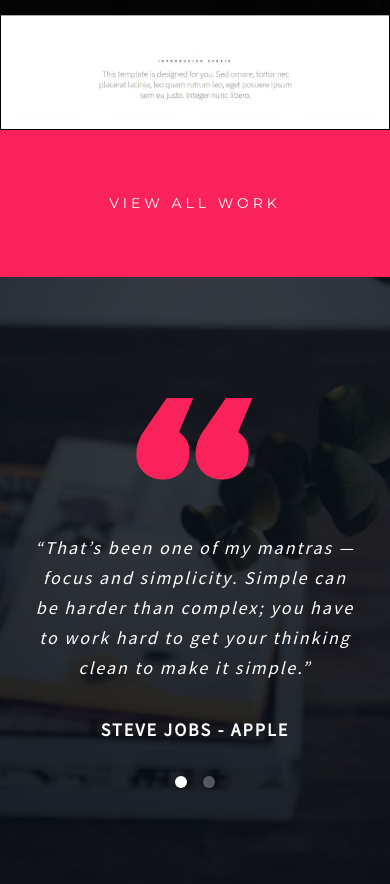
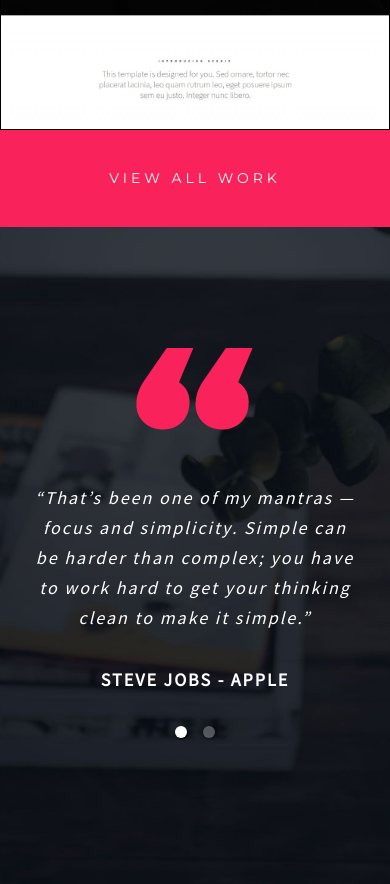
Before and after one commit to yousufkalim/portfolio-react, a React (Create React App) app: page / in a window 390 px wide. Shown: the part 6040-6924 px from the top of the page. Built offline with nearby package versions, Linux system fonts and the light colour scheme.

Commit message:
Improved Mobile UI

```diff
--- a/src/Style/Articles.css
+++ b/src/Style/Articles.css
@@ -97,4 +97,7 @@
 	.single-article {
 		width: 85%;
 	}
+	.single-article a:hover .single-article-overlay {
+		font-size: 22px;
+	}
 }
--- a/src/Style/ExpertAdvice.css
+++ b/src/Style/ExpertAdvice.css
@@ -94,4 +94,7 @@
 	.article {
 		margin-bottom: 20px;
 	}
+	.article a:hover .article-overlay {
+		font-size: 22px;
+	}
 }
--- a/src/Style/Portfolio.css
+++ b/src/Style/Portfolio.css
@@ -81,4 +81,7 @@
 	.portfolio a {
 		width: 100%;
 	}
+	.view-all-link p {
+		padding: 40px 0;
+	}
 }
```
Also changed, not shown: 1 other file (tests, documents, lock files or other folders).
